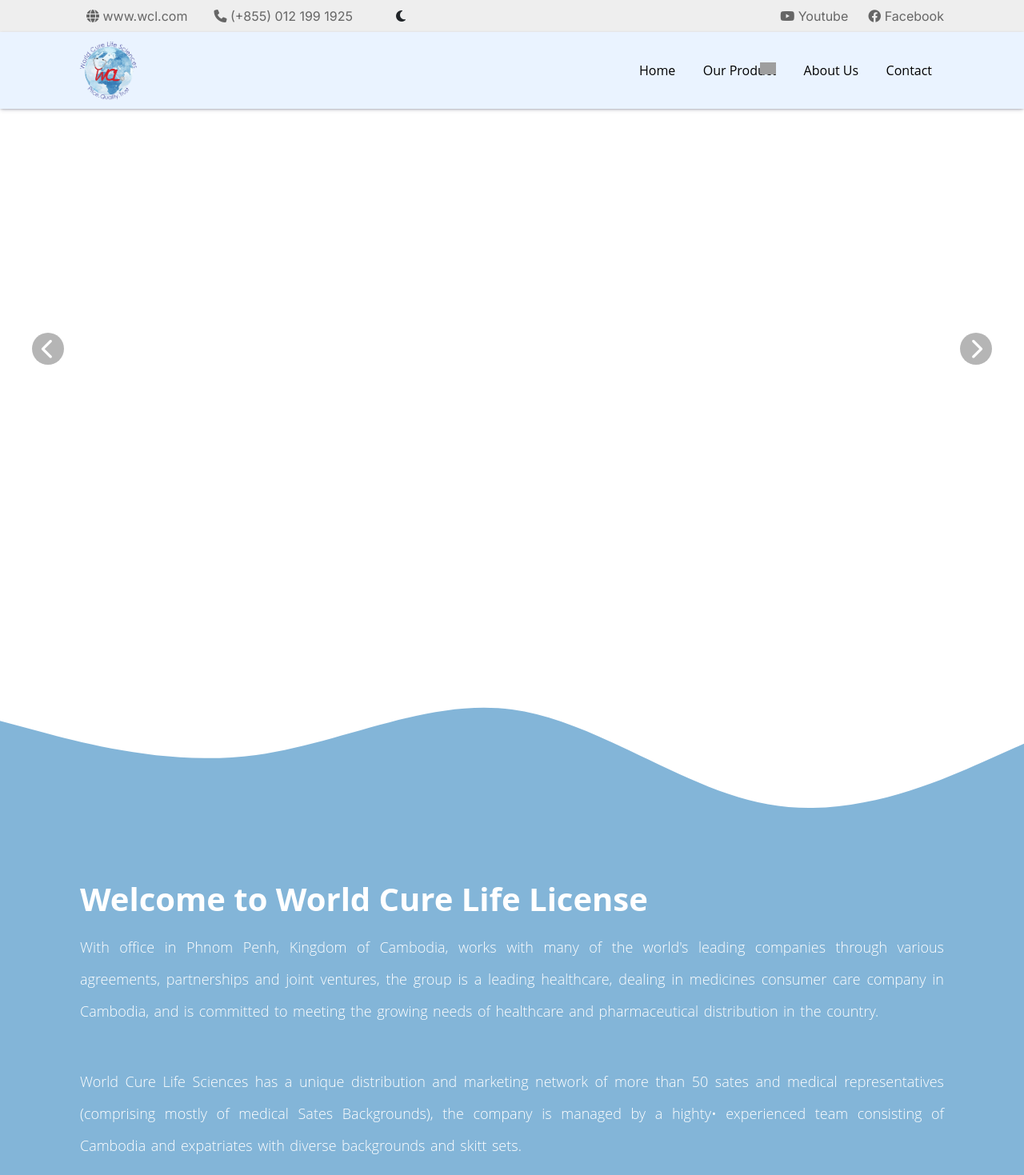
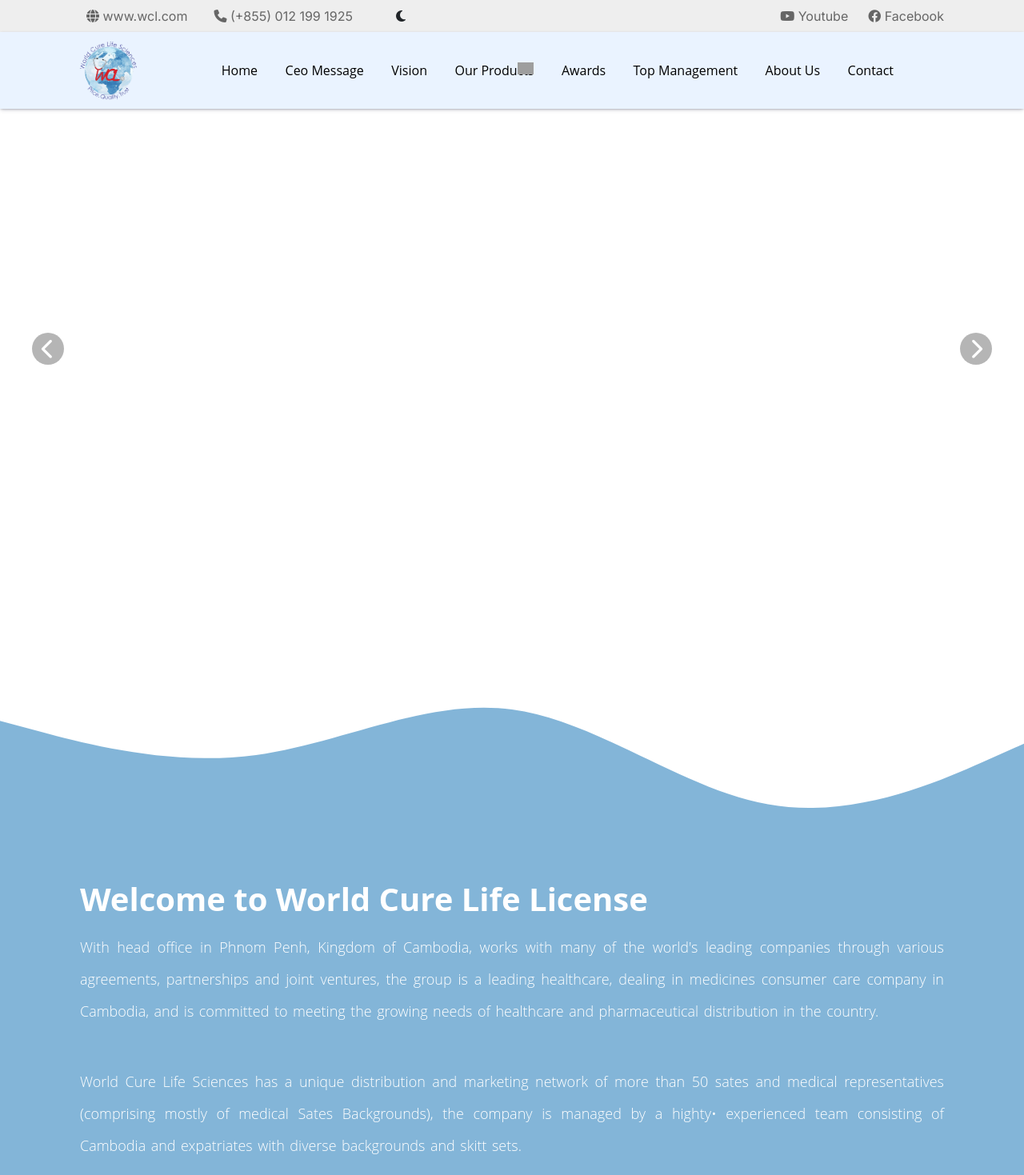
Before and after one commit to monykappa/WCL, a Django app: page / in a window 1280 px wide. Shown: the top 1469 px of the page at 80% size. Run offline with Django 5.2, Linux system fonts and the light colour scheme; data that the repository does not hold is empty; some libraries are stand-ins or nearby versions; grey boxes are pictures that could not be loaded.

Commit message:
adding menu(s) bar

```diff
--- a/templates/base.html
+++ b/templates/base.html
@@ -56,8 +56,8 @@
                     <a href="tel:+8550121991925" class=""><span class="mr-2 icon-phone"></span> <span
                             class="d-md-inline-block"><i class="fa fa-phone" aria-hidden="true"></i> (+855) 012 199
                             1925</span></a>
-                            <button id="darkModeButton" class="btn">
-                                <i class="fas fa-moon"></i></button>
+                    <button id="darkModeButton" class="btn">
+                        <i class="fas fa-moon"></i></button>
                     <div class="float-right">
 
                         <a href="#" class=""><span class="fab fa-youtube"></span> <span
@@ -78,7 +78,7 @@
     <!-- Header -->
     <header class="site-navbar js-sticky-header site-navbar-target" role="banner">
         <div class="container">
-            <div class="row align-items-center position-relative">
+            <div class="row align-items-center position-relative mr-5">
                 <div class="site-logo">
                     <a href="{% url 'home:home' %}">
                         <img src="{% static 'img/logo/image-removebg-preview.png' %}" alt="logo" width="100px"
@@ -89,9 +89,12 @@
                     <nav class="site-navigation text-right ml-auto " role="navigation">
                         <ul class="site-menu main-menu js-clone-nav ml-auto d-none d-lg-block">
                             <li><a href="{% url 'home:home'%}" id="home-link" class="nav-link">Home</a></li>
+                            <li><a href="#" id="home-link" class="nav-link">Ceo Message</a></li>
+                            <li><a href="#" id="home-link" class="nav-link">Vision</a></li>
+
                             <li class="has-children">
                                 <a href="{% url 'product:products'%}" id="product-link" class="navs-link">Our
-                                    Product</a>
+                                    Products</a>
                                 <ul class="dropdown arrow-top">
                                     <li><a href="#" id="anti-infective-link" class="nav-link">Anti Infection</a>
                                     </li>
@@ -101,12 +104,12 @@
                                     </li>
                                 </ul>
                             </li>
-                            <!-- <li><a href="#why-us-section" id="why-us-link" class="nav-link">Why Us</a></li> -->
+                            <li><a href="#" id="home-link" class="nav-link">Awards</a></li>
+                            <li><a href="#" id="home-link" class="nav-link">Top Management</a></li>
                             <li><a href="{% url 'home:about_us'%}" id="about-us-link" class="nav-link">About Us</a>
                             </li>
                             <li><a href="{% url 'home:contact_us' %}" id="contact-link" class="nav-link">Contact</a>
                             </li>
-
                         </ul>
                     </nav>
                 </div>
--- a/templates/home/home.html
+++ b/templates/home/home.html
@@ -45,7 +45,7 @@
             <div class="row">
                 <div class="col-md-12">
                     <h1 class="hidden-top mb-3">Welcome to World Cure Life License</h1>
-                    <p class="hidden-top">With office in Phnom Penh, Kingdom of Cambodia, works with many of the
+                    <p class="hidden-top">With head office in Phnom Penh, Kingdom of Cambodia, works with many of the
                         world's leading companies through various agreements, partnerships and joint
                         ventures, the group is a leading healthcare, dealing in medicines consumer care
                         company in Cambodia, and is committed to meeting the growing needs of
```
Also changed, not shown: dashboard/views.py (line endings or trailing spaces).
